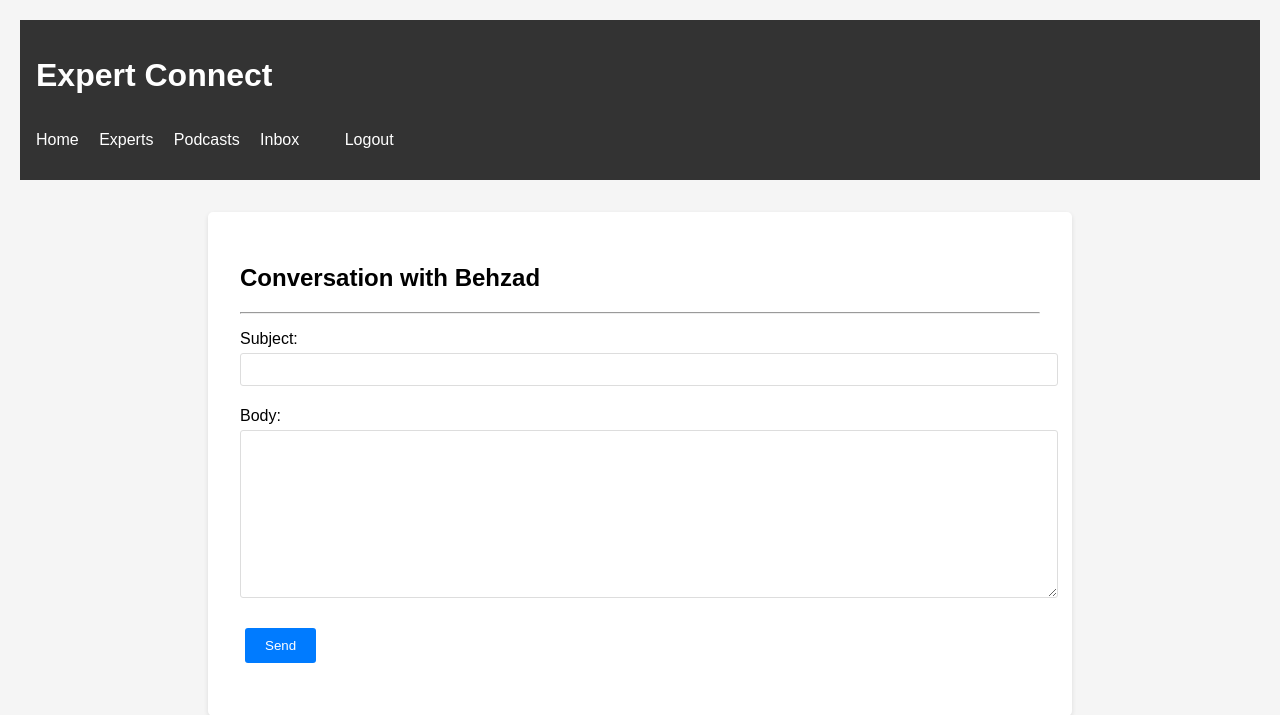
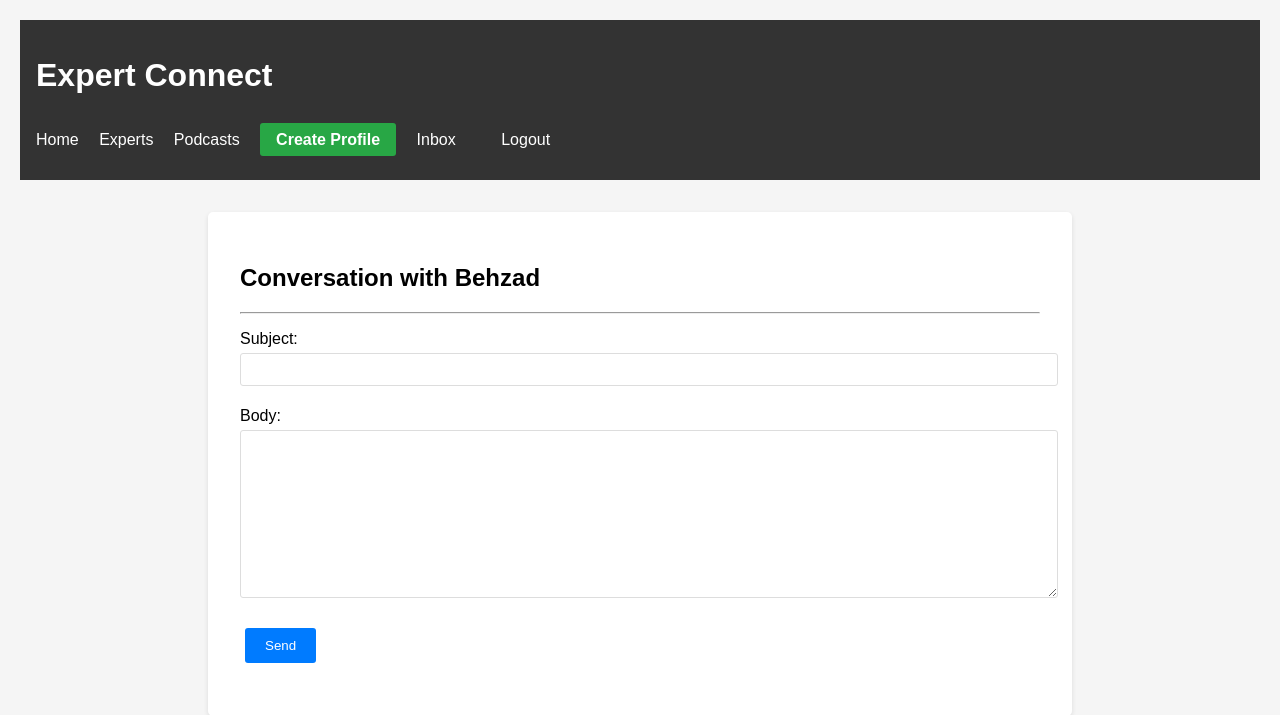
Before and after one commit to behzad17/newexperts, a Django app: page /messages/16/ in a window 1280 px wide. Shown: the top 715 px of the page. Run offline with Django 5.2, Linux system fonts and the light colour scheme; a user stored in the database is signed in; data comes from the database, SQL or seed files in the repository.

Commit message:
Add Create Profile link to navbar for users without profiles

```diff
--- /dev/null
+++ b/expert_connect/core/context_processors.py
@@ -0,0 +1,24 @@
+from .models import ExpertProfile, PodcastProfile
+
+def profile_status(request):
+    """
+    Context processor to add profile status information to all templates.
+    This helps determine if a user has created a profile or not.
+    """
+    context = {}
+
+    if request.user.is_authenticated:
+        # Check if user has an expert profile
+        has_expert_profile = ExpertProfile.objects.filter(user=request.user).exists()
+        # Check if user has a podcast profile
+        has_podcast_profile = PodcastProfile.objects.filter(user=request.user).exists()
+        # User has a profile if they have either type
+        has_profile = has_expert_profile or has_podcast_profile
+
+        context.update({
+            'has_expert_profile': has_expert_profile,
+            'has_podcast_profile': has_podcast_profile,
+            'has_profile': has_profile,
+        })
+
+    return context
--- a/expert_connect/expert_connect/settings.py
+++ b/expert_connect/expert_connect/settings.py
@@ -64,6 +64,7 @@ TEMPLATES = [
                 "django.template.context_processors.request",
                 "django.contrib.auth.context_processors.auth",
                 "django.contrib.messages.context_processors.messages",
+                "core.context_processors.profile_status",
             ],
         },
     },
--- a/expert_connect/templates/base.html
+++ b/expert_connect/templates/base.html
@@ -38,6 +38,19 @@
       }
       .logout-btn:hover {
         text-decoration: underline;
+      }
+      .create-profile-link {
+        background-color: #28a745;
+        color: white;
+        padding: 0.5rem 1rem;
+        border-radius: 3px;
+        text-decoration: none;
+        margin-right: 1rem;
+        font-weight: bold;
+      }
+      .create-profile-link:hover {
+        background-color: #1e7e34;
+        text-decoration: none;
       }
       main {
         max-width: 800px;
@@ -89,7 +102,11 @@
         <a href="{% url 'home' %}">Home</a>
         <a href="{% url 'experts_list' %}">Experts</a>
         <a href="{% url 'podcasts_list' %}">Podcasts</a>
-        {% if user.is_authenticated %}
+        {% if user.is_authenticated %} {% if not has_profile %}
+        <a href="{% url 'create_profile' %}" class="create-profile-link"
+          >Create Profile</a
+        >
+        {% endif %}
         <a href="{% url 'inbox' %}">Inbox</a>
         <form method="post" action="{% url 'logout' %}" class="logout-form">
           {% csrf_token %}
```
